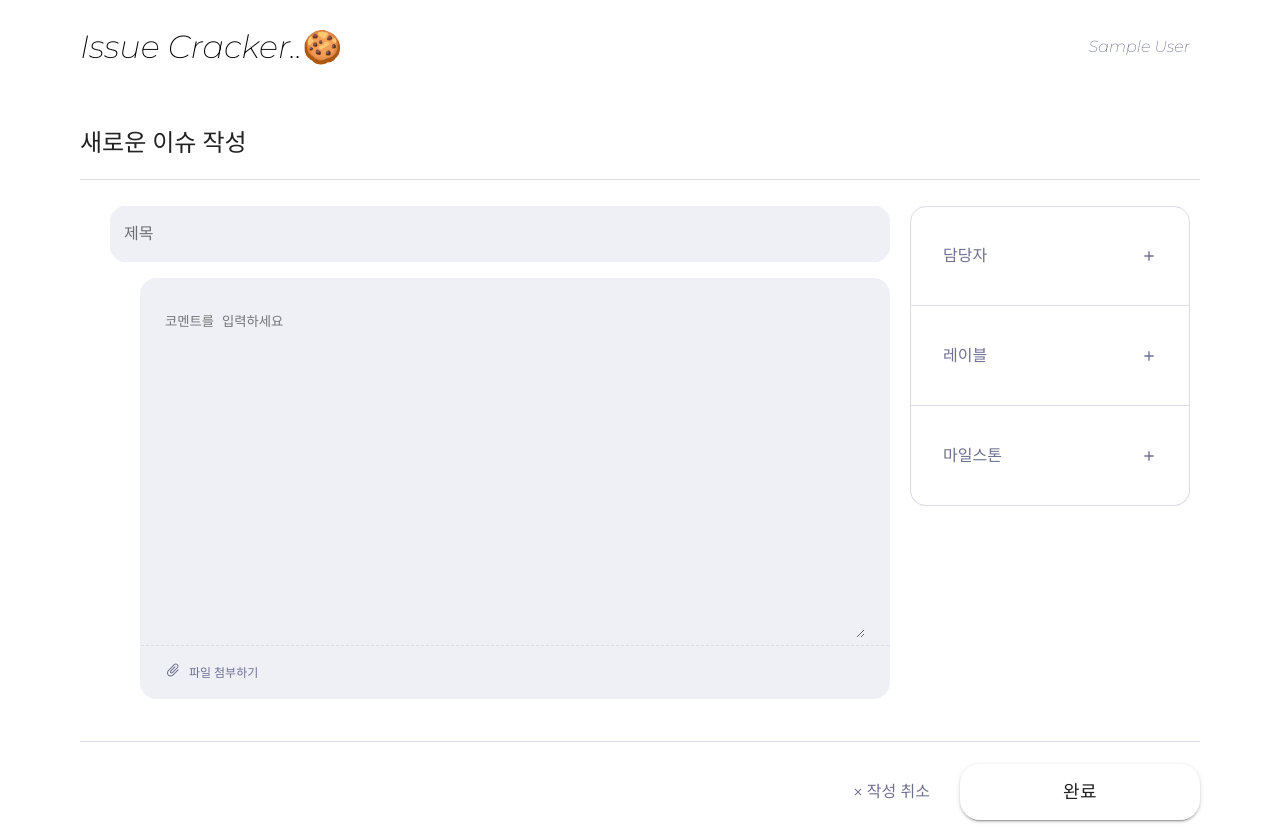
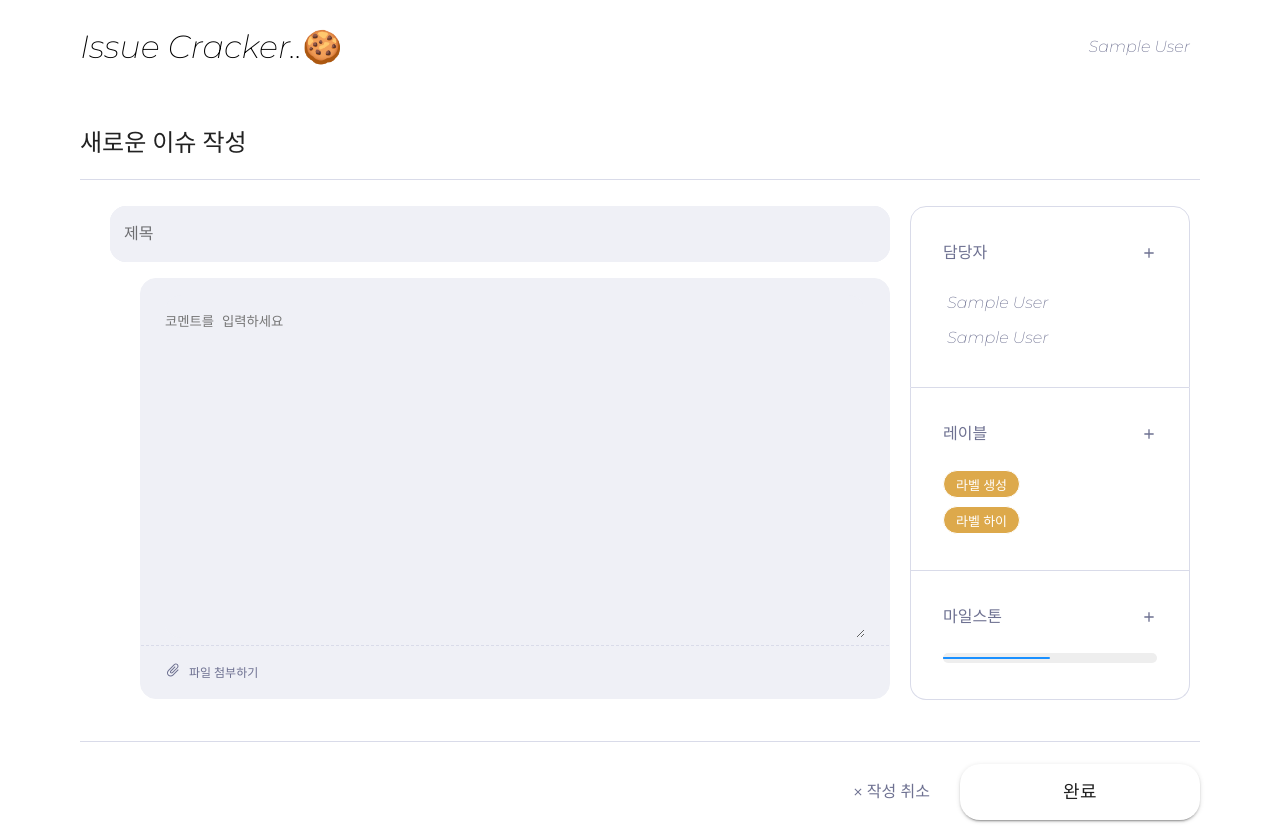
Before and after one commit to codesquad-members-2021/issue-tracker, a React (Create React App) app in the folder frontend/issue-cracker/: page /main/issue-add in a window 1280 px wide. Built offline with nearby package versions, Linux system fonts and the light colour scheme; sample sign-in values are in the browser's storage.

Commit message:
feat: SiedBar IssueAdd 부분 UI 구성
-ghojeong/issue-tracker/#65

```diff
--- a/frontend/issue-cracker/src/components/common/ProgrerssBar.tsx
+++ b/frontend/issue-cracker/src/components/common/ProgrerssBar.tsx
@@ -19,8 +19,8 @@ const BorderLinearProgress = withStyles((theme: Theme) =>
   })
 )(LinearProgress);
 
-const LinearIndeterminate = (): JSX.Element => {
+const ProgressBar = (): JSX.Element => {
   return <BorderLinearProgress variant="determinate" value={50} />;
 };
 
-export default LinearIndeterminate;
+export default ProgressBar;
--- /dev/null
+++ b/frontend/issue-cracker/src/components/common/SideBar.tsx
@@ -0,0 +1,133 @@
+import React, { useEffect } from 'react';
+import styled from 'styled-components';
+import { Issue as S } from '../styles/CommonStyles';
+import { TYPE as T } from '../../utils/const';
+import { SIDEBAR_MENU } from '../../utils/const';
+import { v4 as uuidv4 } from 'uuid';
+import TextGroup from '../common/group/TextGroup';
+import AddIcon from '@material-ui/icons/Add';
+import LabelSmallGroup from './group/LabelSmallGroup';
+import jwtDecode from 'jwt-decode';
+import { useSetRecoilState } from 'recoil';
+import { decodedToken } from '../../store/Recoil';
+import { ProfileImg as P } from '../styles/CommonStyles';
+import ProgressBar from '../common/ProgrerssBar';
+
+interface TokenProps {
+  name: string;
+  profileImageUrl: string;
+}
+
+const SideBar = (): JSX.Element => {
+  const token = localStorage.getItem('token');
+  const decoded = token && jwtDecode<TokenProps>(token);
+  const setDecodedToken = useSetRecoilState(decodedToken);
+
+  useEffect(() => {
+    decoded &&
+      setDecodedToken({
+        name: decoded.name,
+        profileImageUrl: decoded.profileImageUrl,
+      });
+  }, []);
+
+  const profileURL = decoded && decoded.profileImageUrl;
+  const profileName = decoded && decoded.name;
+
+  return (
+    <SideBarStyle>
+      <SideBarCell>
+        <SideBarTitle>
+          <TextGroup type={T.SMALL} content={'담당자'} color="#6E7191" />
+          <CustomAddIcon />
+        </SideBarTitle>
+        <SideBarContent>
+          <div>
+            {profileURL && <P.ProfileImgLarge src={profileURL} />}
+            <AccountName>{profileName}</AccountName>
+          </div>
+          <div>
+            {profileURL && <P.ProfileImgLarge src={profileURL} />}
+            <AccountName>{profileName}</AccountName>
+          </div>
+        </SideBarContent>
+      </SideBarCell>
+      <SideBarCell>
+        <SideBarTitle>
+          <TextGroup type={T.SMALL} content={'레이블'} color="#6E7191" />
+          <CustomAddIcon />
+        </SideBarTitle>
+        <SideBarContent>
+          <LabelSmallGroup
+            color={'#fff'}
+            backgroundColor={'#DDA94B'}
+            label="라벨 생성"
+          />
+          <LabelSmallGroup
+            color={'#fff'}
+            backgroundColor={'#DDA94B'}
+            label="라벨 하이"
+          />
+        </SideBarContent>
+      </SideBarCell>
+      <SideBarCell>
+        <SideBarTitle>
+          <TextGroup type={T.SMALL} content={'마일스톤'} color="#6E7191" />
+          <CustomAddIcon />
+        </SideBarTitle>
+        <SideBarContent>
+          <ProgressBar />
+        </SideBarContent>
+      </SideBarCell>
+    </SideBarStyle>
+  );
+};
+
+export default SideBar;
+
+const SideBarStyle = styled.div``;
+
+const SideBarCell = styled(S.IssueCell)`
+  min-height: 96px;
+  height: fit-content;
+  padding: 32px;
+  display: flex;
+  align-items: center;
+  flex-direction: column;
+
+  :first-child {
+    border-radius: 16px 16px 0px 0px;
+    border: 1px solid #d9dbe9;
+  }
+`;
+
+const CustomAddIcon = styled(AddIcon)`
+  font-size: 16px;
+  color: #6e7191;
+  cursor: pointer;
+`;
+
+const AccountName = styled.div`
+  margin: 4px 4px;
+  color: ${({ theme }) => theme.colors.gray2};
+  font-family: 'Montserrat', sans-serif;
+`;
+const SideBarTitle = styled.div`
+  display: flex;
+  justify-content: space-between;
+  align-items: center;
+  width: 100%;
+  margin-bottom: 18px;
+`;
+const SideBarContent = styled.div`
+  display: flex;
+  flex-direction: column;
+  justify-content: flex-start;
+  width: 100%;
+
+  div {
+    display: flex;
+    margin-top: 4px;
+    margin-bottom: 4px;
+  }
+`;
--- a/frontend/issue-cracker/src/components/layout/IssueAdd/IssueAddBox/IssueAddSidebar/index.tsx
+++ b/frontend/issue-cracker/src/components/layout/IssueAdd/IssueAddBox/IssueAddSidebar/index.tsx
@@ -1,21 +1,11 @@
 import React from 'react';
 import styled from 'styled-components';
-import { Issue as S } from '../../../../styles/CommonStyles';
-import { TYPE as T } from '../../../../../utils/const';
-import { SIDEBAR_MENU } from '../../../../../utils/const';
-import { v4 as uuidv4 } from 'uuid';
-import TextGroup from '../../../../common/group/TextGroup';
-import AddIcon from '@material-ui/icons/Add';
+import SideBar from '../../../../common/SideBar';
 
 const IssueAddSidebar = (): JSX.Element => {
   return (
     <IssueAddSidebarStyle>
-      {SIDEBAR_MENU.map((menu) => (
-        <SideBarCell key={uuidv4()}>
-          <TextGroup type={T.SMALL} content={menu} color="#6E7191" />
-          <CustomAddIcon />
-        </SideBarCell>
-      ))}
+      <SideBar />
     </IssueAddSidebarStyle>
   );
 };
@@ -29,21 +19,3 @@ const IssueAddSidebarStyle = styled.div`
   min-width: 300px;
   padding: 10px;
 `;
-
-const SideBarCell = styled(S.IssueCell)`
-  min-height: 96px;
-  padding: 32px;
-  display: flex;
-  align-items: center;
-
-  :first-child {
-    border-radius: 16px 16px 0px 0px;
-    border: 1px solid #d9dbe9;
-  }
-`;
-
-const CustomAddIcon = styled(AddIcon)`
-  font-size: 16px;
-  color: #6e7191;
-  cursor: pointer;
-`;
```
Also changed, not shown: frontend/issue-cracker/src/components/styles/svg/CheckOffIcon.tsx (added, +26 -0 lines), frontend/issue-cracker/src/components/styles/svg/CheckOnIcon.tsx (added, +34 -0 lines).
